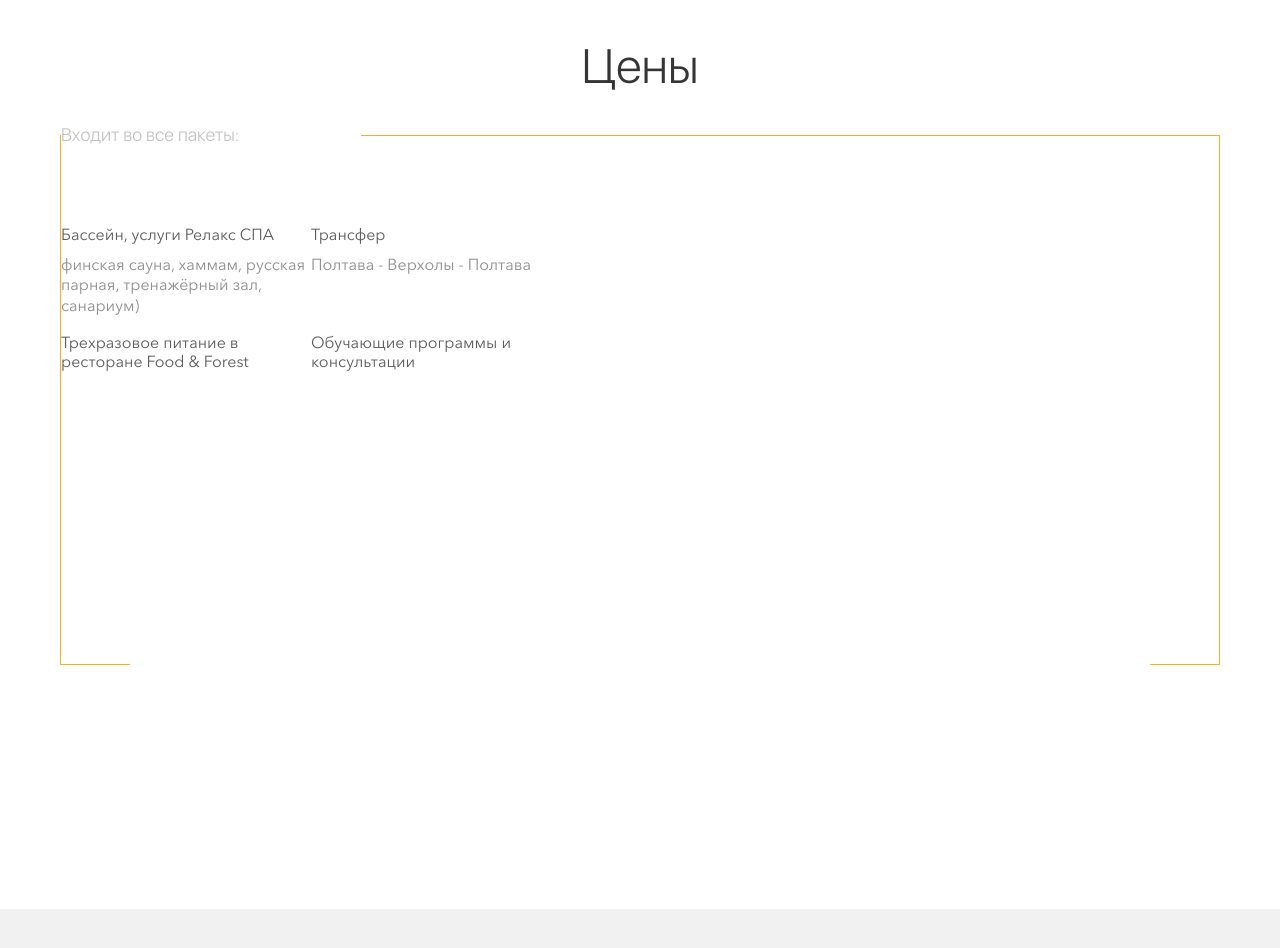
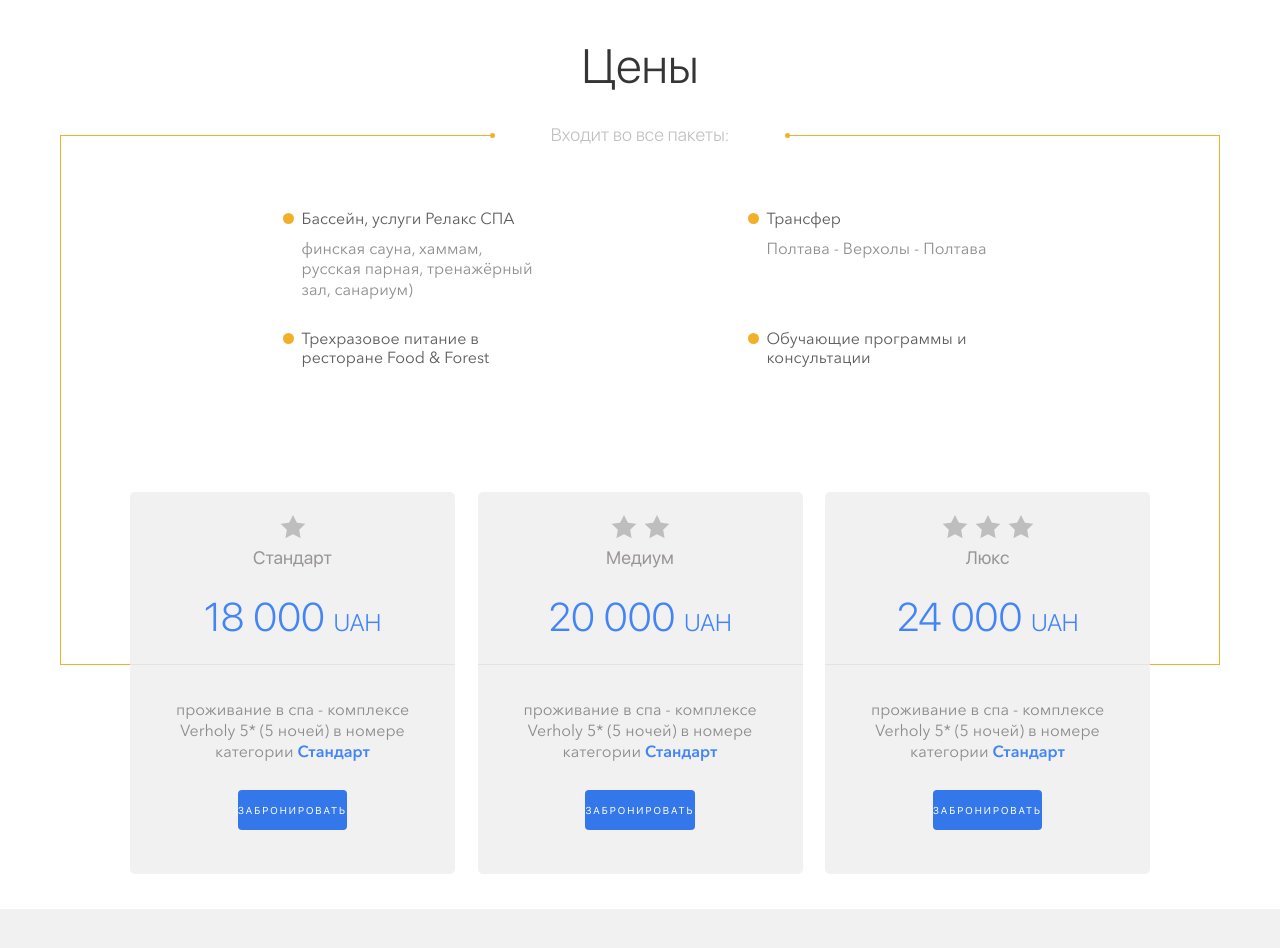
Before and after one commit to sandman81/startup-template, a plain HTML site: page index.html in a window 1280 px wide. Shown: the part 6700-7648 px from the top of the page. Drawn offline with Linux system fonts and the light colour scheme; files whose address does not match are found by name.

Commit message:
new elements

```diff
--- a/index.html
+++ b/index.html
@@ -449,27 +449,88 @@
 					<div class="content-center">
 						<div class="price-section-content">
 							<h2 class="block-title">Цены</h2>
-							<div class="price-section-list">
-								<div class="price-section-list_title">Входит во все пакеты:</div>
-								<div class="price-section-list-content box-row box-wrap">
-									<div class="price-section-list-content-item">
+							<div class="price-section-list box-col align-center">
+								<div class="price-section-list_title box-row align-center space-between">Входит во все пакеты:</div>
+								<div class="price-section-list-content box-row box-wrap space-between">
+									<div class="price-section-list-content-item box-row align-baseline">
+										<div class="box-col">
 											<div class="price-section-list-content-item_title">Бассейн, услуги Релакс СПА</div>
 											<div class="price-section-list-content-item_desc">финская сауна, хаммам, русская парная, тренажёрный зал, санариум)</div>
 										</div>
-									<div class="price-section-list-content-item">
+									</div>
+									<div class="price-section-list-content-item box-row align-baseline">
+										<div class="box-col">
 											<div class="price-section-list-content-item_title">Трансфер</div>
 											<div class="price-section-list-content-item_desc">Полтава - Верхолы - Полтава</div>
 										</div>
-									<div class="price-section-list-content-item">
+									</div>
+									<div class="price-section-list-content-item box-row align-baseline">
+										<div class="box-col">
 											<div class="price-section-list-content-item_title">Трехразовое питание в ресторане Food & Forest</div>
 										</div>
-									<div class="price-section-list-content-item">
+									</div>
+									<div class="price-section-list-content-item box-row align-baseline">
+										<div class="box-col">
 											<div class="price-section-list-content-item_title">Обучающие программы и консультации</div>
 										</div>
 									</div>
 								</div>
-							<div class="price-section-counts">
-
+							</div>
+							<div class="price-section-counts box-row space-between">
+								<div class="price-section-counts-item">
+									<div class="price-section-counts-item-content">
+										<div class="price-section-counts-item-top box-col align-center">
+											<div class="price-section-counts-item-top_stars box-row">
+												<i class="sprite-icon-star"></i>
+											</div>
+											<div class="price-section-counts-item-top_title">Cтандарт</div>
+											<div class="price-section-counts-item-top_price">18 000 <span>uah</span></div>
+										</div>
+										<div class="price-section-counts-item-bottom box-col align-center">
+											<div class="price-section-counts-item-bottom_desc">
+												проживание в спа - комплексе Verholy 5* (5 ночей)  в номере категории <span>Стандарт</span>
+											</div>
+											<div class="price-section-counts-item-bottom_button blue-button">забронировать</div>
+										</div>
+									</div>
+								</div>
+								<div class="price-section-counts-item">
+									<div class="price-section-counts-item-content">
+										<div class="price-section-counts-item-top box-col align-center">
+											<div class="price-section-counts-item-top_stars box-row">
+												<i class="sprite-icon-star"></i>
+												<i class="sprite-icon-star"></i>
+											</div>
+											<div class="price-section-counts-item-top_title">Медиум</div>
+											<div class="price-section-counts-item-top_price">20 000 <span>uah</span></div>
+										</div>
+										<div class="price-section-counts-item-bottom box-col align-center">
+											<div class="price-section-counts-item-bottom_desc">
+												проживание в спа - комплексе Verholy 5* (5 ночей) в номере категории <span>Стандарт</span>
+											</div>
+											<div class="price-section-counts-item-bottom_button blue-button">забронировать</div>
+										</div>
+									</div>
+								</div>
+								<div class="price-section-counts-item">
+									<div class="price-section-counts-item-content">
+										<div class="price-section-counts-item-top box-col align-center">
+											<div class="price-section-counts-item-top_stars box-row">
+												<i class="sprite-icon-star"></i>
+												<i class="sprite-icon-star"></i>
+												<i class="sprite-icon-star"></i>
+											</div>
+											<div class="price-section-counts-item-top_title">Люкс</div>
+											<div class="price-section-counts-item-top_price">24 000 <span>uah</span></div>
+										</div>
+										<div class="price-section-counts-item-bottom box-col align-center">
+											<div class="price-section-counts-item-bottom_desc">
+												проживание в спа - комплексе Verholy 5* (5 ночей)  в номере категории <span>Стандарт</span>
+											</div>
+											<div class="price-section-counts-item-bottom_button blue-button">забронировать</div>
+										</div>
+									</div>
+								</div>
 							</div>
 						</div>
 					</div>
```
Lines whose indentation alone changed are shown as unchanged.
